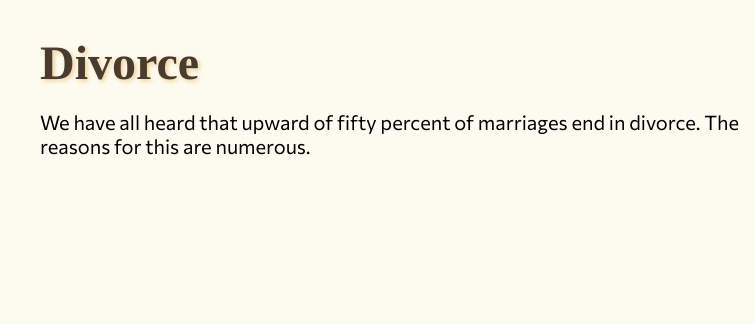
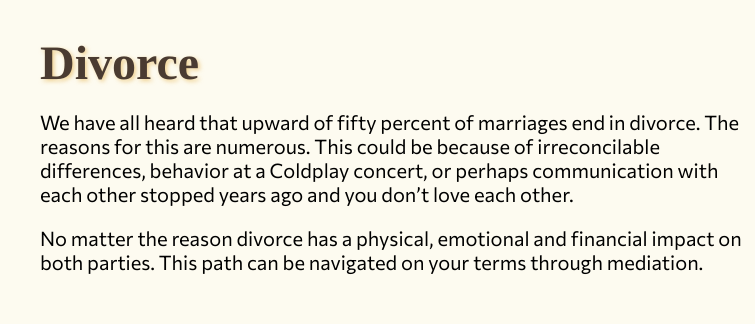
Before and after one commit to Sjones9524/wdd130, a plain HTML site: page sjmediate/index.html in a window 1280 px wide. Shown: the part 250-574 px from the top of the page, 0-755 px from the left. Drawn offline with Linux system fonts and the light colour scheme; a web font is replaced by a local one.

Commit message:
Updated homepage

```diff
--- a/sjmediate/index.html
+++ b/sjmediate/index.html
@@ -25,7 +25,10 @@
     <section class="intro-section">
       <div class="intro-text">
         <h2>Divorce</h2>
-        <p>We have all heard that upward of fifty percent of marriages end in divorce. The reasons for this are numerous.</p>
+        <p>We have all heard that upward of fifty percent of marriages end in divorce. The reasons for this are numerous. This could be because of irreconcilable differences, behavior at a Coldplay concert, or perhaps communication with each other stopped years ago and you don’t love each other.
+        </p>
+        <p>No matter the reason divorce has a physical, emotional and financial impact on both parties. This path can be navigated on your terms through mediation.
+        </p>
       </div>
       <div class="intro-image">
         <img src="images/stresscouple.jpg" alt="Stressed couple" width="360" height="440">
```
